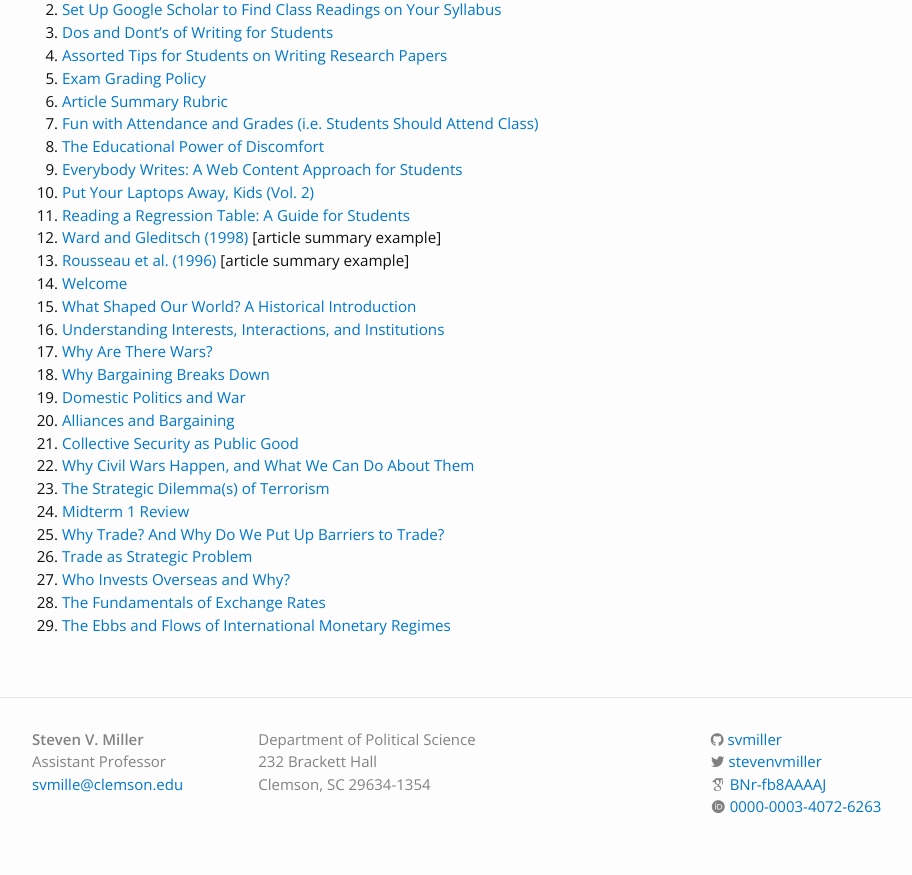
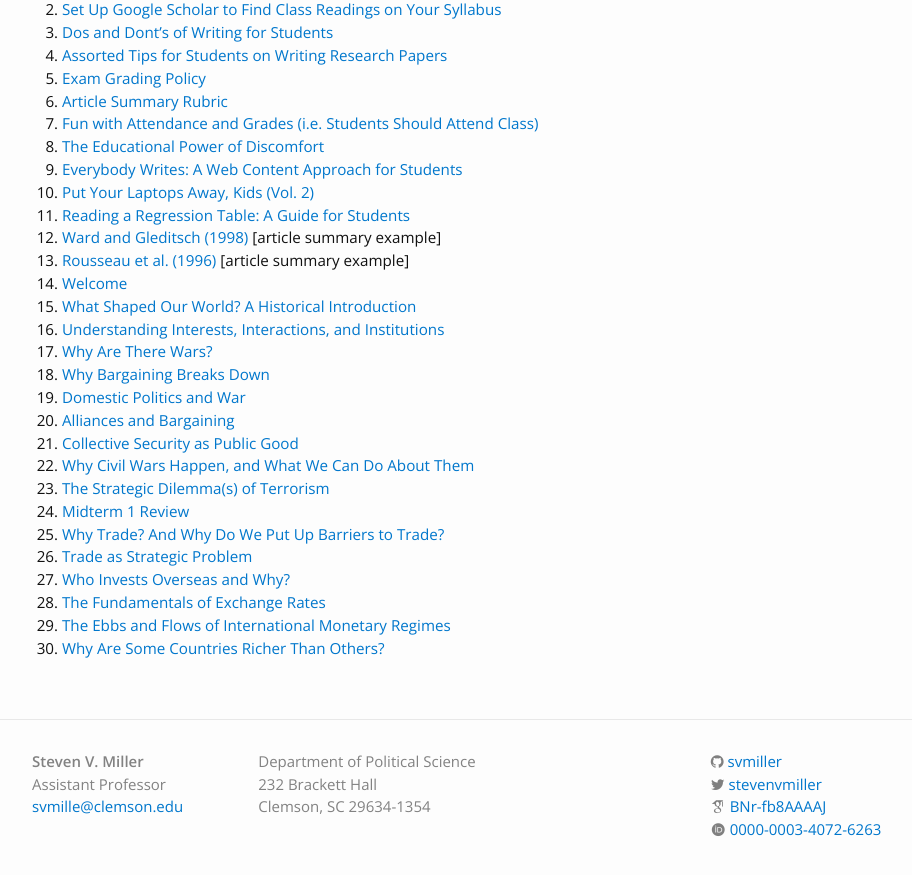
Before and after one commit to svmiller/svmiller.github.io, a Jekyll site: the page built from teaching/posc-1020.md, in a window 1280 px wide and 900 px high, scrolled down 857 px. Shown: the top 875 px of the window, without its empty margins (163-1075 px from the left). Built offline with Jekyll 4.4.1, drawn with Linux system fonts in a browser that asks for light colours; nearby versions of some CDN libraries; some web fonts are replaced.

Commit message:
add lectures 03.27.2018

```diff
--- a/teaching/posc-1020.md
+++ b/teaching/posc-1020.md
@@ -39,6 +39,7 @@ This introductory-level course will survey several core topics in the study of i
 27. [Who Invests Overseas and Why?](https://www.dropbox.com/s/h5geozg2sn4xs57/posc1020-lecture-finance-1.pdf?dl=0)
 28. [The Fundamentals of Exchange Rates](https://www.dropbox.com/s/7duojm1z99iti8h/posc1020-lecture-monetary-relations-1.pdf?dl=0)
 29. [The Ebbs and Flows of International Monetary Regimes](https://www.dropbox.com/s/2qsfkdqdubc3tzo/posc1020-lecture-monetary-relations-2.pdf?dl=0)
+30. [Why Are Some Countries Richer Than Others?](https://www.dropbox.com/s/1558wjyaq5wwtb9/posc1020-lecture-development-1.pdf?dl=0)
 
 
 <!-- 14. [Welcome](https://www.dropbox.com/s/zlqai195eiv3chy/posc1020-lecture-welcome.pdf?dl=0)
```
Also changed, not shown: teaching/posc-3610.md (+1 -1 lines).
